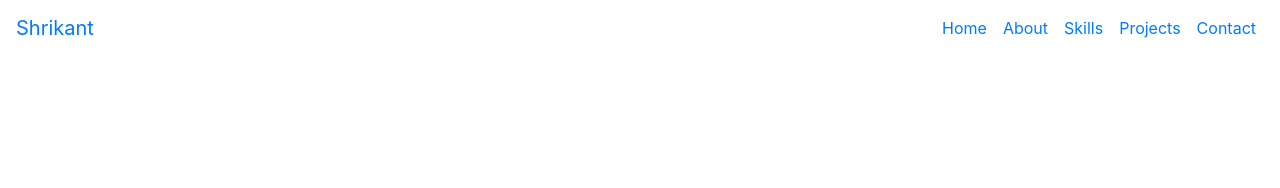
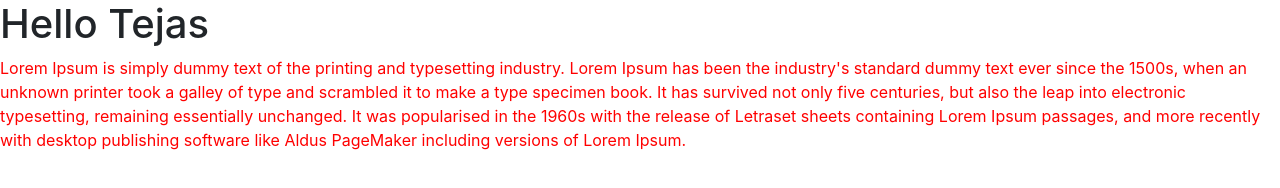
Before and after one commit to TejasSangole/Tejas-portfolio, a plain HTML site: page index.html in a window 1280 px wide. Drawn offline with nearby package versions, Linux system fonts and the light colour scheme.

Commit message:
Update index.html

```diff
--- a/index.html
+++ b/index.html
@@ -3,47 +3,14 @@
 <head>
 	<meta charset="utf-8">
 	<meta name="viewport" content="width=device-width, initial-scale=1">
-	<!-- Bootstrap v4.6 links below -->
 	<link rel="stylesheet" href="https://cdn.jsdelivr.net/npm/bootstrap@4.6.2/dist/css/bootstrap.min.css" integrity="sha384-xOolHFLEh07PJGoPkLv1IbcEPTNtaed2xpHsD9ESMhqIYd0nLMwNLD69Npy4HI+N" crossorigin="anonymous">
 	<script src="https://cdn.jsdelivr.net/npm/jquery@3.5.1/dist/jquery.slim.min.js" integrity="sha384-DfXdz2htPH0lsSSs5nCTpuj/zy4C+OGpamoFVy38MVBnE+IbbVYUew+OrCXaRkfj" crossorigin="anonymous"></script>
-	<script src="https://cdn.jsdelivr.net/npm/bootstrap@4.6.2/dist/js/bootstrap.bundle.min.js" integrity="sha384-Fy6S3B9q64WdZWQUiU+q4/2Lc9npb8tCaSX9FK7E8HnRr0Jz8D6OP9dO5Vg3Q9ct" crossorigin="anonymous"></script>
-	<!-- External CSS link below -->
-	<link rel="stylesheet" type="text/css" href="style.css">
-	<title>Shrikant Portfolio</title>
+    <script src="https://cdn.jsdelivr.net/npm/bootstrap@4.6.2/dist/js/bootstrap.bundle.min.js" integrity="sha384-Fy6S3B9q64WdZWQUiU+q4/2Lc9npb8tCaSX9FK7E8HnRr0Jz8D6OP9dO5Vg3Q9ct" crossorigin="anonymous"></script>
+    <link rel="stylesheet" type="text/css" href="style1.css">
+	<title>Portolio</title>
 </head>
 <body>
-	<div class="maindiv" id="main_div">
-		<div class="navigation_bar">
-				<!-- naviagtion code below -->
-				<nav class="navbar navbar-expand-lg ">
-  <a class="navbar-brand" href="#"><span class="myname">Shrikant</span></a>
-  <button class="navbar-toggler" type="button" data-toggle="collapse" data-target="#navbarSupportedContent" aria-controls="navbarSupportedContent" aria-expanded="false" aria-label="Toggle navigation">
-    <span class="navbar-toggler-icon"></span>
-  </button>
-
-  <div class="collapse navbar-collapse" id="navbarSupportedContent">
-    <ul class="navbar-nav ml-auto">
-      <li class="nav-item active">
-        <a class="nav-link" href="#"><span class="navmenu">Home</span><span class="sr-only">(current)</span></a>
-      </li>
-      <li class="nav-item">
-        <a class="nav-link" href="#"><span class="navmenu">About</span></a>
-      </li>
-       <li class="nav-item">
-        <a class="nav-link" href="#"><span class="navmenu">Skills</span></a>
-      </li>
-       <li class="nav-item">
-        <a class="nav-link" href="#"><span class="navmenu">Projects</span></a>
-      </li>
-       <li class="nav-item">
-        <a class="nav-link" href="#"><span class="navmenu">Contact</span></a>
-      </li>
-    </ul>
-  </div>
-</nav>
-
-		</div>
-		<!-- navigation code nends here -->
-	</div>
+       <h1>Hello Tejas</h1>
+       <p>Lorem Ipsum is simply dummy text of the printing and typesetting industry. Lorem Ipsum has been the industry's standard dummy text ever since the 1500s, when an unknown printer took a galley of type and scrambled it to make a type specimen book. It has survived not only five centuries, but also the leap into electronic typesetting, remaining essentially unchanged. It was popularised in the 1960s with the release of Letraset sheets containing Lorem Ipsum passages, and more recently with desktop publishing software like Aldus PageMaker including versions of Lorem Ipsum.</p>
 </body>
 </html>
```
